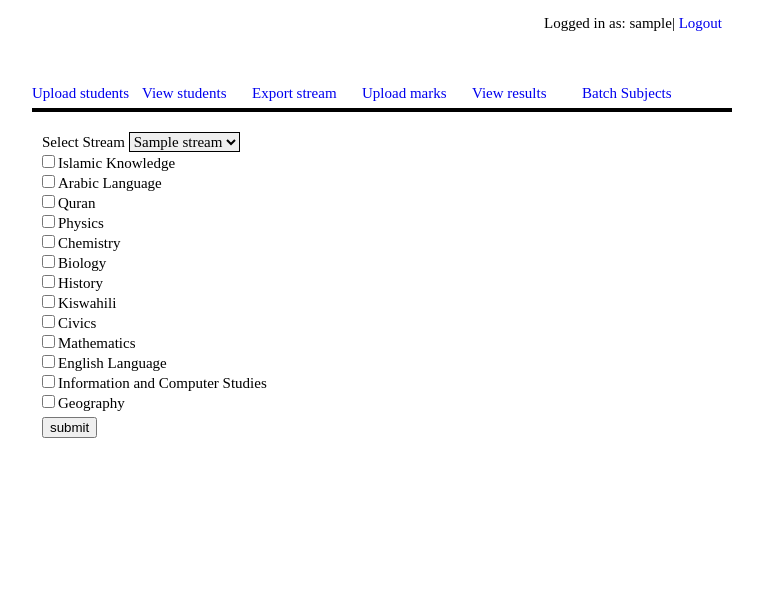
After one commit to lyawile/smis, a PHP site: page /subjects_to_entire_class.php in a window 1280 px wide. The commit adds this page. Shown: the top 607 px of the page, without its empty margins (258-1021 px from the left). Run offline with PHP 8.4, Linux system fonts and the light colour scheme; the visitor is signed in with stand-in values (Sample User, id 1); tables that the repository leaves empty or names only in its code hold one stand-in row (values such as "Sample post").

Commit message:
Many files were added

```diff
--- a/css/styles.css
+++ b/css/styles.css
@@ -9,8 +9,7 @@ a:hover{
     color: orange;
 }
 .wrapper{
-    width: 700px;
-    //border: 1px solid black;
+    width:700px;
     margin: 0 auto;
     height: 600px;
     /*border: 1px solid black;*/
@@ -92,3 +91,17 @@ div .mainmenu {
 .long{
 
 }
+.results{
+    margin-top: 10px;
+}
+.results tr:nth-child(2n+1){
+    background-color: #f5f5f5;
+}
+.displayList{
+    border-collapse: collapse;
+    margin: 10px;
+}
+.displayList th{
+    text-align: left;
+    padding-left: 5px;
+}
--- a/includes/banner.php
+++ b/includes/banner.php
@@ -6,5 +6,6 @@
         <li class="long"><a href="./export_subject_candidates.php">Export stream</a></li>
         <li class="long"><a href="./upload_marks.php">Upload marks</a></li>
         <li class="long"><a href="./view_results.php">View results</a></li>
+        <li class="long"><a href="./subjects_to_entire_class.php">Batch Subjects</a></li>
     </ul>
 </div>
--- a/index.php
+++ b/index.php
@@ -51,8 +51,5 @@ if ($_SERVER['REQUEST_METHOD'] == 'POST') {
                 <span style="display: block; color: red;"><?php if(isset($loginError)) echo $loginError; ?></span>
             </form>
         </div>
-
-
-
     </body>
 </html>
--- a/nbproject/private/private.xml
+++ b/nbproject/private/private.xml
@@ -3,8 +3,10 @@
     <editor-bookmarks xmlns="http://www.netbeans.org/ns/editor-bookmarks/2" lastBookmarkId="0"/>
     <open-files xmlns="http://www.netbeans.org/ns/projectui-open-files/2">
         <group>
-            <file>file:/C:/xampp_latest/htdocs/SMIS/index.php</file>
-            <file>file:/C:/xampp_latest/htdocs/SMIS/view_results.php</file>
+            <file>file:/C:/xampp/htdocs/SMIS/loading_students_with_results.php</file>
+            <file>file:/C:/xampp/htdocs/SMIS/upload_marks.php</file>
+            <file>file:/C:/xampp/htdocs/SMIS/css/styles.css</file>
+            <file>file:/C:/xampp/htdocs/SMIS/displayResults.php</file>
         </group>
     </open-files>
 </project-private>
--- /dev/null
+++ b/subjects_to_entire_class.php
@@ -0,0 +1,102 @@
+<?php
+require './config/dbcon.php';
+include_once './config/login.php';
+$query = "SELECT id,streamName from stream";
+$result1 = mysqli_query($link, $query);
+$subject = @$_POST['BulkSubjectAdd'];
+$streamId = @$_POST['streamId'];
+$query1 = "select std.id as studentId from student std, stream str, student_in_stream studstr
+where std.id = studstr.`studentId` AND  str.id = studstr.`streamId` and str.id = $streamId";
+$result2 = mysqli_query($link, $query1);
+if (!empty($streamId) && !empty($subject)) {
+    while ($student = mysqli_fetch_array($result2)) {
+        $studentId = $student['studentId'];
+        foreach ($subject as $key => $subjectId) {
+            $findSubjectId = "select `subjectId` from student_takes_subjects where `subjectId` = $subjectId";
+            $resultSubjectId = mysqli_query($link, $findSubjectId);
+            $studentsTakingSubjects = "select `studentId` from student_in_stream where `streamId` = $streamId;";
+            $countResults = mysqli_query($link, $studentsTakingSubjects);
+            $countResults = mysqli_num_rows($countResults);
+            if (mysqli_num_rows($resultSubjectId) < $countResults) {
+                $query3 = "INSERT INTO `mtiss_db`.`student_takes_subjects` (`id`, `studentId`, `subjectId`, `isForAll`) "
+                        . "VALUES (NULL, '$studentId', '$subjectId', '1')";
+                mysqli_query($link, $query3);
+            }
+        }
+    }
+} else {
+    $message = '<span class="message">Select atleast one subject</span>';
+}
+?>
+<!DOCTYPE html>
+<html>
+    <head>
+        <title>Student Management System</title>
+        <meta charset="UTF-8">
+        <meta name="viewport" content="width=device-width, initial-scale=1.0">
+        <link href="css/styles.css" rel="stylesheet" type="text/css"/>
+        <script src="js/jquery-1.9.1.min.js" type="text/javascript"></script>
+        <script type="text/javascript">
+            $(function () {
+                //$('#send').click(function () {
+                // var data = $('#results-form').serialize();
+                // alert(data);
+//                    $.ajax({
+//                        url: "displaysubjects.php",
+//                        data: $('#results-form').serialize(),
+//                        //dataType: 'json',
+//                        success: function (data, textStatus, jqXHR) {
+//                            $('p:last').html(data);
+//                        },
+//                        beforeSend: function (xhr) {
+//                            $('p:last').html("Loading...");
+//                        }
+//                    });
+
+            });
+            });
+        </script>
+        <style>
+            span{
+                margin-left: 10px;
+            }
+            input[type="submit"]{
+                margin: 5px;
+                margin-left: 10px;
+            }
+            input[type="checkbox"]{
+                margin-left: 10px;
+            }
+        </style>
+    </head>
+    <body>
+        <div class="wrapper">
+            <?php include_once './includes/banner.php'; ?>
+
+            <form method="POST" id="results-form">
+                <span style="">Select Stream</span>
+                <select  id="myselect" name="streamId">
+                    <?php while ($data = mysqli_fetch_array($result1)) { ?>
+                        <option value="<?php echo $data['id']; ?>"><?php echo $data['streamName']; ?></option>
+                    <?php } ?>
+                </select>
+                <div></div>
+                <input type="checkbox" name="BulkSubjectAdd[]" value="6" /><label>Islamic Knowledge</label><br/>
+                <input type="checkbox" name="BulkSubjectAdd[]" value="13" /><label>Arabic Language</label><br/>
+                <input type="checkbox" name="BulkSubjectAdd[]" value="7"/><label>Quran</label><br/>
+                <input type="checkbox" name="BulkSubjectAdd[]" value="2"/><label>Physics</label><br/>
+                <input type="checkbox" name="BulkSubjectAdd[]" value="1"/><label>Chemistry</label><br/>
+                <input type="checkbox" name="BulkSubjectAdd[]" value="12"/><label>Biology</label><br/>
+                <input type="checkbox" name="BulkSubjectAdd[]" value="11"/><label>History</label><br/>
+                <input type="checkbox" name="BulkSubjectAdd[]" value="8"/><label>Kiswahili</label><br/>
+                <input type="checkbox" name="BulkSubjectAdd[]" value="4"/><label>Civics</label><br/>
+                <input type="checkbox" name="BulkSubjectAdd[]" value="3"/><label>Mathematics</label><br/>
+                <input type="checkbox" name="BulkSubjectAdd[]" value="9"/><label>English Language</label><br/>
+                <input type="checkbox" name="BulkSubjectAdd[]" value="10"/><label>Information and Computer Studies</label><br/>
+                <input type="checkbox" name="BulkSubjectAdd[]" value="5"/><label>Geography</label><br/>
+                <input type="submit"  value="submit" id="send" >
+            </form>
+            <p></p>
+        </div>
+    </body>
+</html>
--- a/upload_marks.php
+++ b/upload_marks.php
@@ -6,9 +6,6 @@ $result = mysqli_query($link, $query1);
 include_once './config/login.php';
 if (isset($_SESSION['loggedIn'])) {
     if ($_SERVER['REQUEST_METHOD'] == 'POST') {
-        if (file_exists('errors111.txt')) {
-            unlink('errors111.txt');
-        }
         if (!$link) {
             echo 'database not connected';
         }
@@ -22,7 +19,7 @@ if (isset($_SESSION['loggedIn'])) {
                     $streamId = $data[7];
                     $marks = $data[9];
                     $subjectID = $data[8];
-                    $query = "select studId,examId,examYear ,streamId from score where `studId` = '$studentID' and examId = '$examId' and `examYear` = '$examYear' and streamId = '$streamId';";
+                    $query = "select studId,examId,examYear ,streamId from score where `studId` = '$studentID' and examId = '$examId' and `examYear` = '$examYear' and streamId = '$streamId' and subjectID = '$subjectID';";
                     $result = mysqli_query($link, $query);
                     if (mysqli_num_rows($result) === 1) {
                         echo 'record exist';
```
Also changed, not shown: add_subjects.php (+8 -9 lines), displayResults.php (added, +60 -0 lines), loading_students_with_results.php (added, +26 -0 lines), view_results.php (+73 -28 lines), upload_students.php (line endings or trailing spaces), 1 other file.
